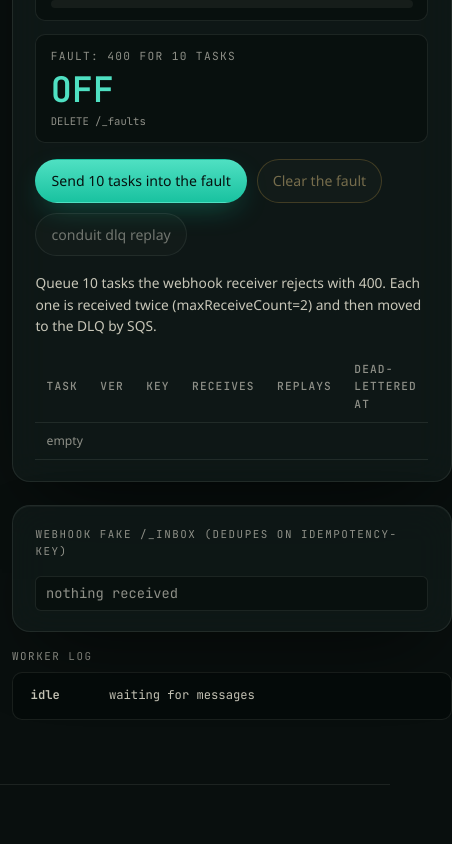
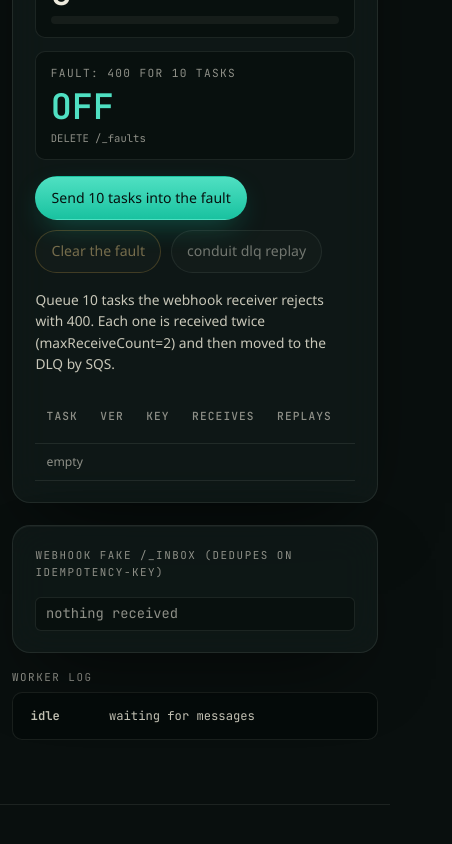
Before and after one commit to SAY-5/conduit, a React (Vite) app in the folder web/: page / in a window 390 px wide. Shown: the part 8122-8966 px from the top of the page, 452 px wide, since content can reach past the window. Built offline with nearby package versions, Linux system fonts and the light colour scheme; a web font is replaced by a local one.

Commit message:
fix(web): keep the dead-letter table and long request labels inside the viewport at 390px

```diff
--- a/web/src/sections/Dlq.tsx
+++ b/web/src/sections/Dlq.tsx
@@ -106,6 +106,7 @@ export function Dlq() {
               {stage === "replaying" ? "Replaying: messages are back on the work queue with attempt + 1." : null}
               {stage === "drained" ? `DLQ now 0; webhook delivered ${inbox.length}/${COUNT}, ${replayedCount} of them on replay. The fake dedupes on Idempotency-Key, so a second replay could never double-post.` : null}
             </p>
+            <div className="dlq-table-scroll">
             <table className="table dlq-table">
               <thead><tr><th>task</th><th>ver</th><th>key</th><th>receives</th><th>replays</th><th>dead-lettered at</th></tr></thead>
               <tbody>
@@ -122,6 +123,7 @@ export function Dlq() {
                 ))}
               </tbody>
             </table>
+            </div>
           </div>
           <div className="dlq-side">
             <div className="glass dlq-panel">
--- a/web/src/sections/dlq.css
+++ b/web/src/sections/dlq.css
@@ -21,3 +21,11 @@
   .dlq-grid { grid-template-columns: 1fr; }
   .dlq-meters { grid-template-columns: 1fr; }
 }
+
+/* keep the panel inside its grid track at narrow widths; the table scrolls itself */
+.dlq-panel { min-width: 0; }
+.dlq-table-scroll { overflow-x: auto; }
+.dlq-table { min-width: 430px; }
+@media (max-width: 900px) {
+  .dlq-grid { grid-template-columns: minmax(0, 1fr); }
+}
--- a/web/src/styles/theme.css
+++ b/web/src/styles/theme.css
@@ -324,3 +324,6 @@ button, input, textarea, select { font: inherit; color: inherit; }
 }
 .footer-links a { color: var(--ivory-2); }
 .footer-links a:hover { color: var(--teal-2); }
+
+/* long request lines in code labels wrap instead of widening the page */
+.code-label { overflow-wrap: anywhere; }
```
